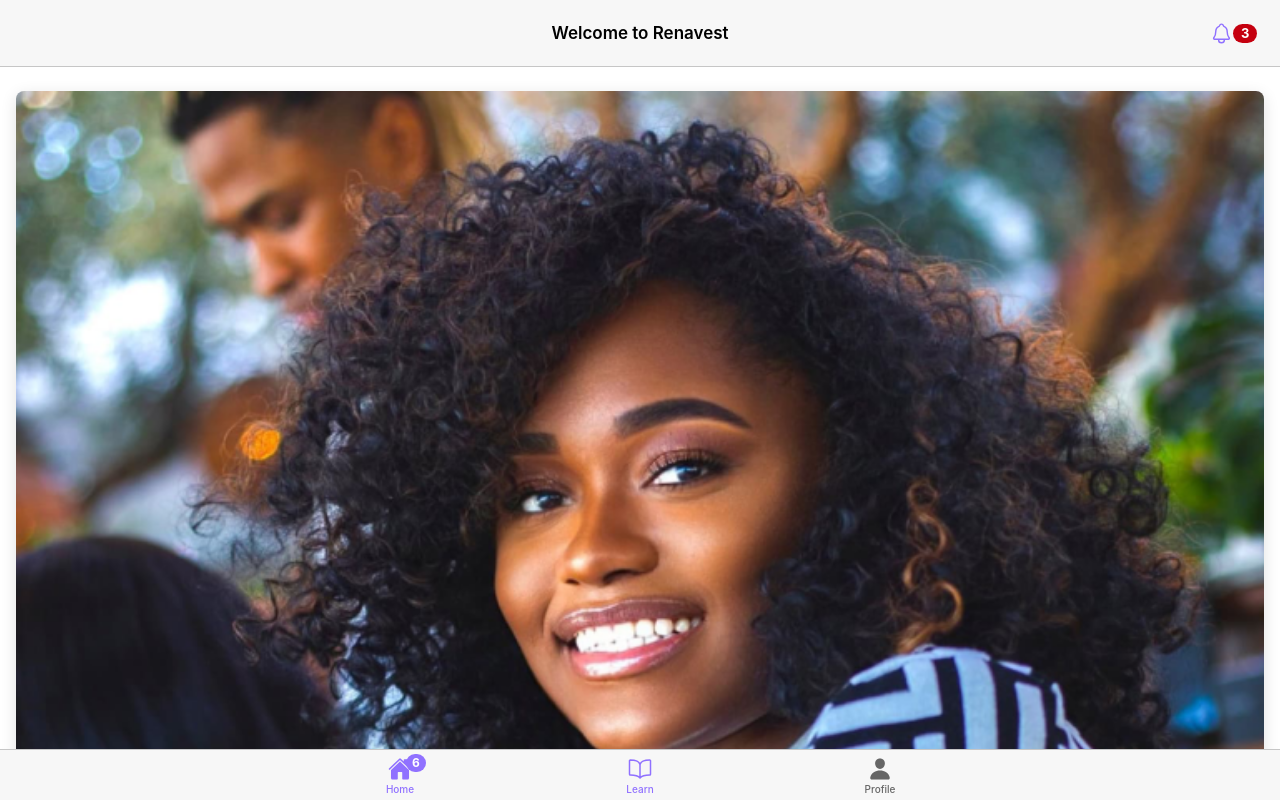
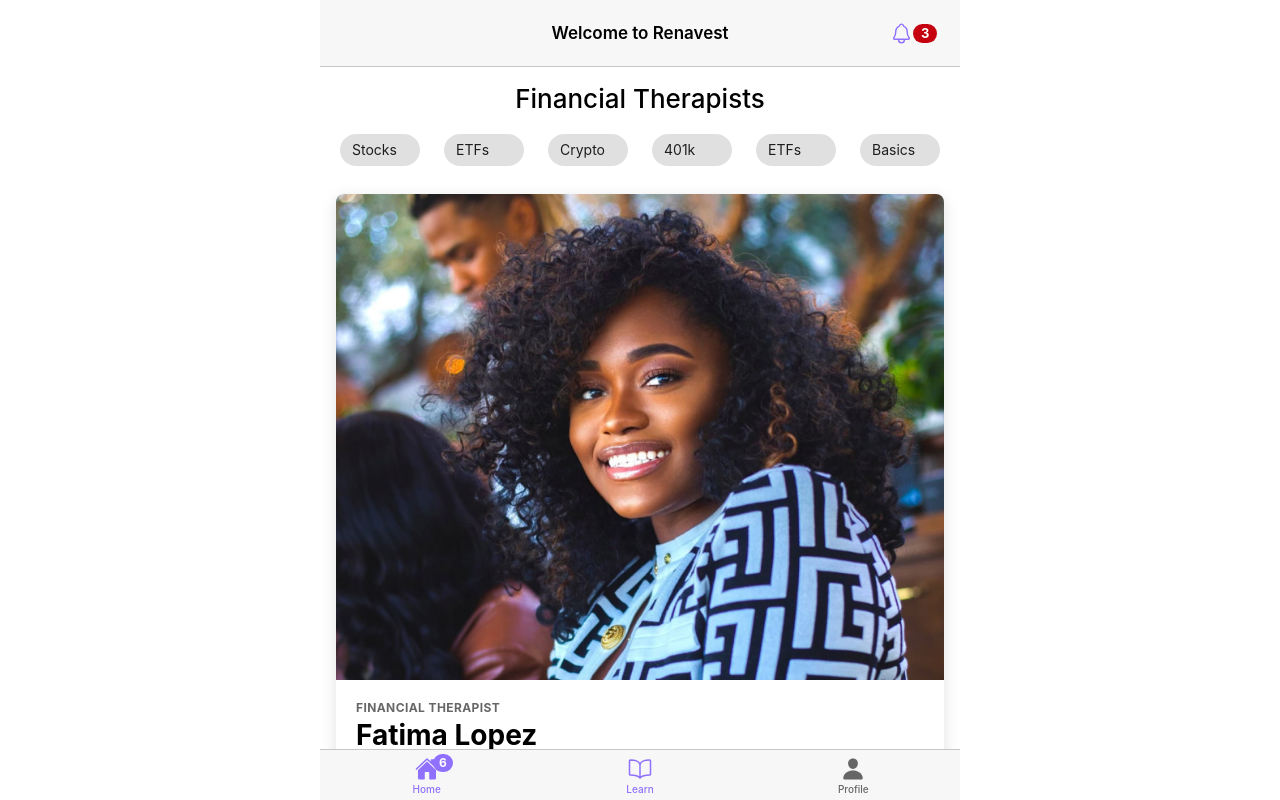
Before and after one commit to bersoriano/renavest-mobile, a React (Create React App) app: page /home in a window 1280 px wide. Built offline with nearby package versions, Linux system fonts and the light colour scheme.

Commit message:
added profile filters

```diff
--- a/package.json
+++ b/package.json
@@ -1,6 +1,6 @@
 {
   "name": "renavest-mobile",
-  "version": "0.1.1",
+  "version": "0.1.0",
   "private": true,
   "homepage": "https://bersoriano.github.io/renavest-mobile",
   "dependencies": {
--- a/src/App.css
+++ b/src/App.css
@@ -20,3 +20,12 @@
 .App-link {
   color: #61dafb;
 }
+
+@media screen and (min-width: 700px) {
+  ion-app {
+    max-width: 50%;
+    width: 50%;
+    margin: 0 auto;
+    overflow: hidden;
+  }
+}
--- a/src/pages/Home.module.css
+++ b/src/pages/Home.module.css
@@ -1,3 +1,22 @@
+.homeTitle {
+    margin: 1rem;
+    text-align: center;
+}
+
+.chipRow {
+    display: flex;
+    gap: 1rem;
+    flex-wrap: nowrap;
+    overflow: scroll;
+    padding: 0 1rem;
+}
+
+ion-chip {
+    min-width: 80px;
+    width: auto;
+    text-align: center;
+}
+
 .therapistList {
 
 }
--- a/src/pages/Home.tsx
+++ b/src/pages/Home.tsx
@@ -20,7 +20,8 @@ import {
     IonRefresher,
     IonAvatar,
     IonImg,
-    useIonRouter
+    useIonRouter,
+    IonChip
 } from '@ionic/react';
 import { homeOutline, notificationsOutline, personOutline } from 'ionicons/icons';
 import profilePhoto from '../assets/blackgirl.png';
@@ -57,6 +58,17 @@ const Home: React.FC = () => {
                 <IonRefresher slot="fixed" onIonRefresh={handleRefresh}>
                     <IonRefresherContent></IonRefresherContent>
                 </IonRefresher>
+                <h1 className={styles.homeTitle}>Financial Therapists</h1>
+                <div className='chip-container'>
+                    <div className={styles.chipRow}>
+                    <IonChip>Stocks</IonChip>
+                    <IonChip>ETFs</IonChip>
+                    <IonChip>Crypto</IonChip>
+                    <IonChip>401k</IonChip>
+                    <IonChip>ETFs</IonChip>
+                    <IonChip>Basics</IonChip>
+                    </div>
+                </div>
                 <IonCard className={styles.profileCard}>
                     <IonImg
                         src={profilePhoto}
--- a/src/pages/Profile/ProfilePage.module.css
+++ b/src/pages/Profile/ProfilePage.module.css
@@ -10,6 +10,7 @@
 
 .buttonContainer {
     display: flex;
+    gap: 1rem;
 }
 
 .buttonContainer ion-button {
--- a/src/router/Routes.tsx
+++ b/src/router/Routes.tsx
@@ -32,7 +32,7 @@ import {
 
   const AppRouter: React.FC = () => {
     return (
-      <IonReactRouter basename="/renavest-mobile">
+      <IonReactRouter>
         <IonRouterOutlet>
           <Route path="/" component={TabsNavigation} />
         </IonRouterOutlet>
```
